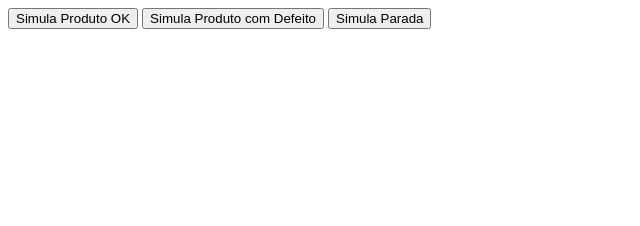
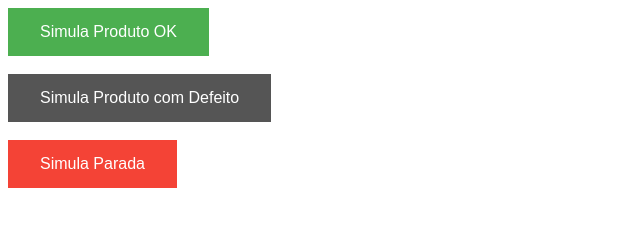
Before and after one commit to HelisonSouza/server-socket-io, a website: page public/index.html in a window 1280 px wide. Shown: the whole page, without its empty margins (0-640 px from the left). Drawn offline with nearby package versions, Linux system fonts and the light colour scheme; no server answers.

Commit message:
criando evento emit dos botoes de simulação

```diff
--- a/package.json
+++ b/package.json
@@ -6,12 +6,13 @@
   "dependencies": {
     "ejs": "^3.1.5",
     "express": "^4.17.1",
+    "nodemon": "^2.0.6",
     "socket.io": "^2.3.0"
   },
   "devDependencies": {},
   "scripts": {
     "test": "echo \"Error: no test specified\" && exit 1",
-    "start": "node server.js"
+    "start": "nodemon server.js"
   },
   "author": "",
   "license": "ISC"
--- a/public/index.html
+++ b/public/index.html
@@ -15,12 +15,45 @@
 <body>
   <script src="socket.io/socket.io.js"></script>
 
-  <button>Simula Produto OK</button>
-  <button>Simula Produto com Defeito</button>
-  <button>Simula Parada</button>
+  <button class="button1" type="button" id="ok">Simula Produto OK</button>
+  <br>
+  <br>
+  <button class="button3" type="button" id="defeito">Simula Produto com Defeito</button>
+  <br>
+  <br>
+  <button class="button2" type="button" id="stop">Simula Parada</button>
   <script type="text/javascript">
     window.onload = () => {
       const socket = io('http://localhost:3000')
+
+      const btnOk = document.getElementById('ok')
+      const btnDefeito = document.getElementById('defeito')
+      const btnParada = document.getElementById('stop')
+
+      btnOk.addEventListener('click', () => {
+        socket.emit('evento', 'Produto OK')
+      })
+      btnDefeito.addEventListener('click', () => {
+        socket.emit('evento', 'Produto com Defeito')
+        console.log('defeito')
+      })
+
+      var intervalo = 0
+      var start
+      btnParada.addEventListener('mousedown', () => {
+        start = setInterval(function () {
+          intervalo++
+        }, 1000)
+        console.log('Inicio parada')
+      })
+      btnParada.addEventListener('mouseup', () => {
+        if (intervalo > 0) {
+          socket.emit('evento', `Parada de ${intervalo} segundos registrada`)
+        }
+        console.log('Fim parada' + '   ' + intervalo)
+        intervalo = 0
+        clearInterval(start)
+      })
     }
   </script>
 
--- a/public/styles.css
+++ b/public/styles.css
@@ -0,0 +1,30 @@
+.button1 {
+  background-color: #4CAF50;
+  border:none;
+  color: white;
+  padding: 15px 32px;
+  text-align: center;
+  text-decoration: none;
+  display: inline-block;
+  font-size: 16px;
+}
+.button2 {
+  background-color:#f44336;
+  border:none;
+  color: white;
+  padding: 15px 32px;
+  text-align: center;
+  text-decoration: none;
+  display: inline-block;
+  font-size: 16px;
+}
+.button3 {
+  background-color:#555555;
+  border:none;
+  color: white;
+  padding: 15px 32px;
+  text-align: center;
+  text-decoration: none;
+  display: inline-block;
+  font-size: 16px;
+}
```
